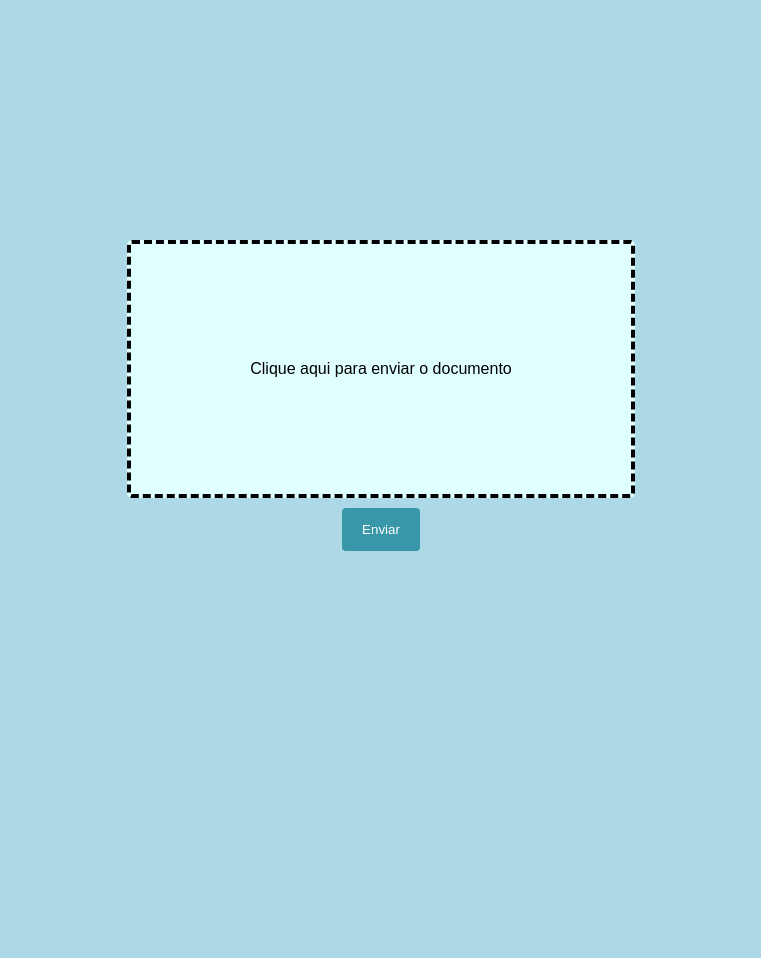
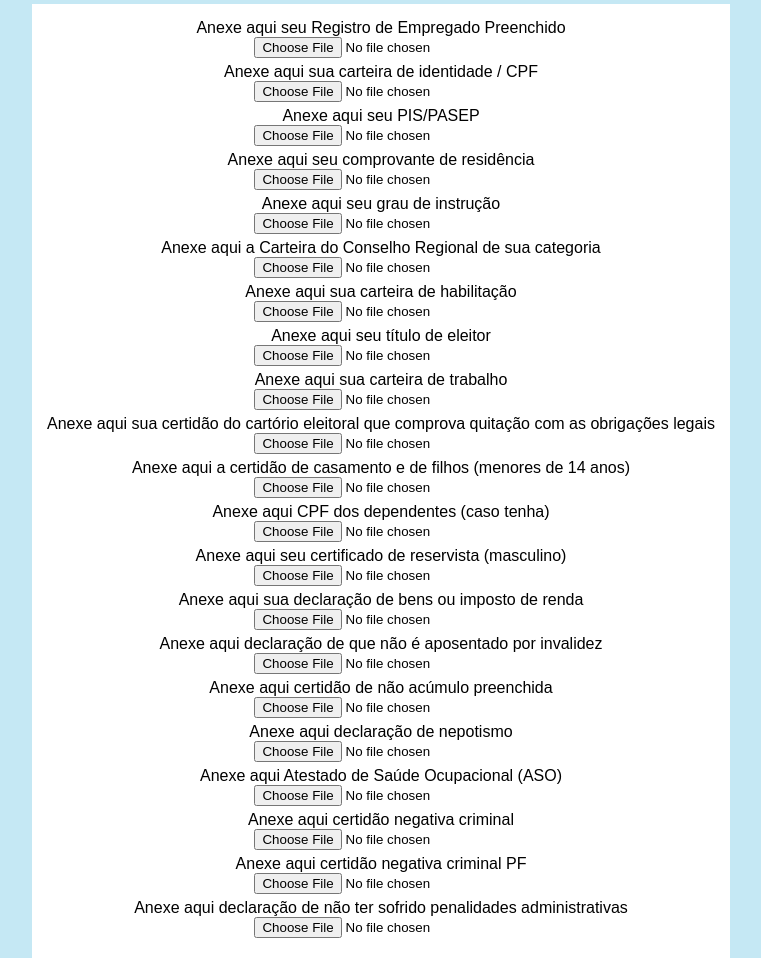
Before and after one commit to v-Hermann/Envio-Documentos, a Django app: page /fileupload/generic in a window 1280 px wide. Shown: the whole page, without its empty margins (259-1020 px from the left). Before the commit the page ends 551 px from the top, so only its background shows below. Run offline with Django 4.2, Linux system fonts and the light colour scheme.

Commit message:
Atualizado HTML

```diff
--- a/static/pmp/style.css
+++ b/static/pmp/style.css
@@ -2,12 +2,12 @@
 
 body {
     display: flex;
-    align-items: center;
+    align-items: left;
     justify-content: center;
     height: 100vh;
-    margin: 0px;
-    padding: 0px;
-    background-color: lightblue;
+    margin: 2px;
+    padding: 2px;
+    background-color: rgb(197, 232, 244);
     font-family: Arial, Helvetica, sans-serif;
 }
 
@@ -15,24 +15,20 @@ body {
     display: flex;
     flex-direction: column;
     align-items: center;
-    justify-content: center;
+    justify-content: left;
+    background-color: white;
+    padding: 15px;
 }
 
 #fileupload-label {
     display: flex;
+    flex-direction: column;
     align-items: center;
-    justify-content: center;
-    border: 4px dashed black;
-    border-radius: 5px;
-    height: 250px;
-    width: 500px;
-    background-color: lightcyan;
+    justify-content: left;
+    margin-bottom: 5px;
     cursor: pointer;
 }
 
-#fileupload-input_file {
-    display: none;
-}
 
 #fileupload-form > input[type="submit"] {
     margin: 10px;
--- a/templates/pmp/fileupload.html
+++ b/templates/pmp/fileupload.html
@@ -1,5 +1,5 @@
 <!DOCTYPE html>
-<html lang="pt-br">
+<html>
 <head>
     <meta charset="UTF-8">
     <meta http-equiv="X-UA-Compatible" content="IE=edge">
@@ -8,14 +8,118 @@
     <link rel="stylesheet" href="{% static 'pmp/style.css' %}">
     <title>FileUpload</title>
 </head>
+
 <body>
+    <div>
         <form action="{% url 'fileupload' %}" method="POST" id="fileupload-form" enctype="multipart/form-data">
             {% csrf_token %}
+
             <label for="fileupload-input_file" id=fileupload-label>
-            <span>Clique aqui para enviar o documento</span>
+                <span>Anexe aqui seu Registro de Empregado Preenchido</span>
                 <input type="file" accept="image/*" name="filename" id="fileupload-input_file">
             </label>
-        <input type="submit" value="Enviar">
+
+            <label for="fileupload-input_file" id=fileupload-label>
+                <span>Anexe aqui sua carteira de identidade / CPF</span>
+                <input type="file" accept="image/*" name="filename" id="fileupload-input_file">
+            </label>
+
+            <label for="fileupload-input_file" id=fileupload-label>
+                <span>Anexe aqui seu PIS/PASEP</span>
+                <input type="file" accept="image/*" name="filename" id="fileupload-input_file">
+            </label>
+
+            <label for="fileupload-input_file" id=fileupload-label>
+                <span>Anexe aqui seu comprovante de residência</span>
+                <input type="file" accept="image/*" name="filename" id="fileupload-input_file">
+            </label>
+
+            <label for="fileupload-input_file" id=fileupload-label>
+                <span>Anexe aqui seu grau de instrução</span>
+                <input type="file" accept="image/*" name="filename" id="fileupload-input_file">
+            </label>
+
+            <label for="fileupload-input_file" id=fileupload-label>
+                <span>Anexe aqui a Carteira do Conselho Regional de sua categoria</span>
+                <input type="file" accept="image/*" name="filename" id="fileupload-input_file">
+            </label>
+
+            <label for="fileupload-input_file" id=fileupload-label>
+                <span>Anexe aqui sua carteira de habilitação</span>
+                <input type="file" accept="image/*" name="filename" id="fileupload-input_file">
+            </label>
+
+            <label for="fileupload-input_file" id=fileupload-label>
+                <span>Anexe aqui seu título de eleitor</span>
+                <input type="file" accept="image/*" name="filename" id="fileupload-input_file">
+            </label>
+
+            <label for="fileupload-input_file" id=fileupload-label>
+                <span>Anexe aqui sua carteira de trabalho</span>
+                <input type="file" accept="image/*" name="filename" id="fileupload-input_file">
+            </label>
+
+            <label for="fileupload-input_file" id=fileupload-label>
+                <span>Anexe aqui sua certidão do cartório eleitoral que comprova quitação com as obrigações legais</span>
+                <input type="file" accept="image/*" name="filename" id="fileupload-input_file">
+            </label>
+
+            <label for="fileupload-input_file" id=fileupload-label>
+                <span>Anexe aqui a certidão de casamento e de filhos (menores de 14 anos)</span>
+                <input type="file" accept="image/*" name="filename" id="fileupload-input_file">
+            </label>
+
+            <label for="fileupload-input_file" id=fileupload-label>
+                <span>Anexe aqui CPF dos dependentes (caso tenha)</span>
+                <input type="file" accept="image/*" name="filename" id="fileupload-input_file">
+            </label>
+
+            <label for="fileupload-input_file" id=fileupload-label>
+                <span>Anexe aqui seu certificado de reservista (masculino)</span>
+                <input type="file" accept="image/*" name="filename" id="fileupload-input_file">
+            </label>
+
+            <label for="fileupload-input_file" id=fileupload-label>
+                <span>Anexe aqui sua declaração de bens ou imposto de renda</span>
+                <input type="file" accept="image/*" name="filename" id="fileupload-input_file">
+            </label>
+
+            <label for="fileupload-input_file" id=fileupload-label>
+                <span>Anexe aqui declaração de que não é aposentado por invalidez</span>
+                <input type="file" accept="image/*" name="filename" id="fileupload-input_file">
+            </label>
+
+            <label for="fileupload-input_file" id=fileupload-label>
+                <span>Anexe aqui certidão de não acúmulo preenchida</span>
+                <input type="file" accept="image/*" name="filename" id="fileupload-input_file">
+            </label>
+
+            <label for="fileupload-input_file" id=fileupload-label>
+                <span>Anexe aqui declaração de nepotismo</span>
+                <input type="file" accept="image/*" name="filename" id="fileupload-input_file">
+            </label>
+
+            <label for="fileupload-input_file" id=fileupload-label>
+                <span>Anexe aqui Atestado de Saúde Ocupacional (ASO)</span>
+                <input type="file" accept="image/*" name="filename" id="fileupload-input_file">
+            </label>
+
+            <label for="fileupload-input_file" id=fileupload-label>
+                <span>Anexe aqui certidão negativa criminal</span>
+                <input type="file" accept="image/*" name="filename" id="fileupload-input_file">
+            </label>
+
+            <label for="fileupload-input_file" id=fileupload-label>
+                <span>Anexe aqui certidão negativa criminal PF</span>
+                <input type="file" accept="image/*" name="filename" id="fileupload-input_file">
+            </label>
+
+            <label for="fileupload-input_file" id=fileupload-label>
+                <span>Anexe aqui declaração de não ter sofrido penalidades administrativas</span>
+                <input type="file" accept="image/*" name="filename" id="fileupload-input_file">
+            </label>
         </form>
+    </div>
+</div>
 </body>
 </html>
```
Lines whose indentation alone changed are shown as unchanged.
